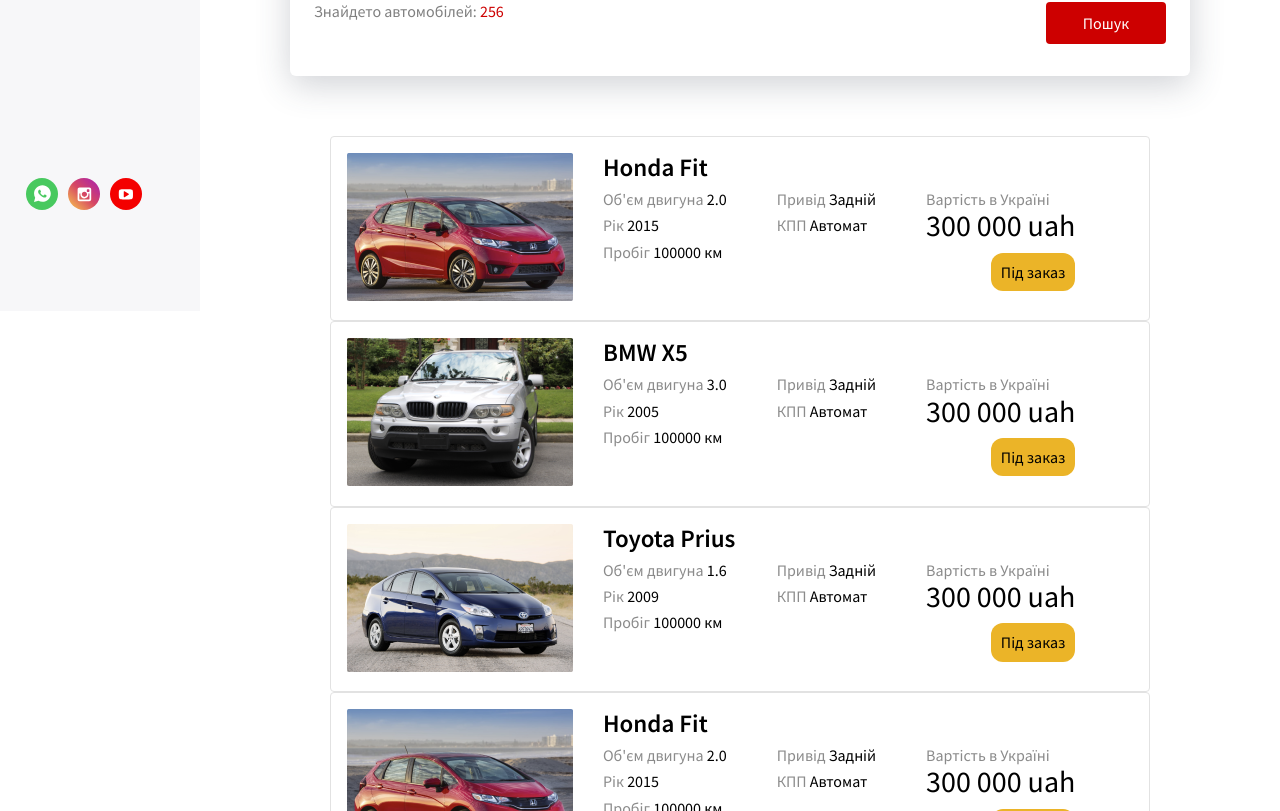
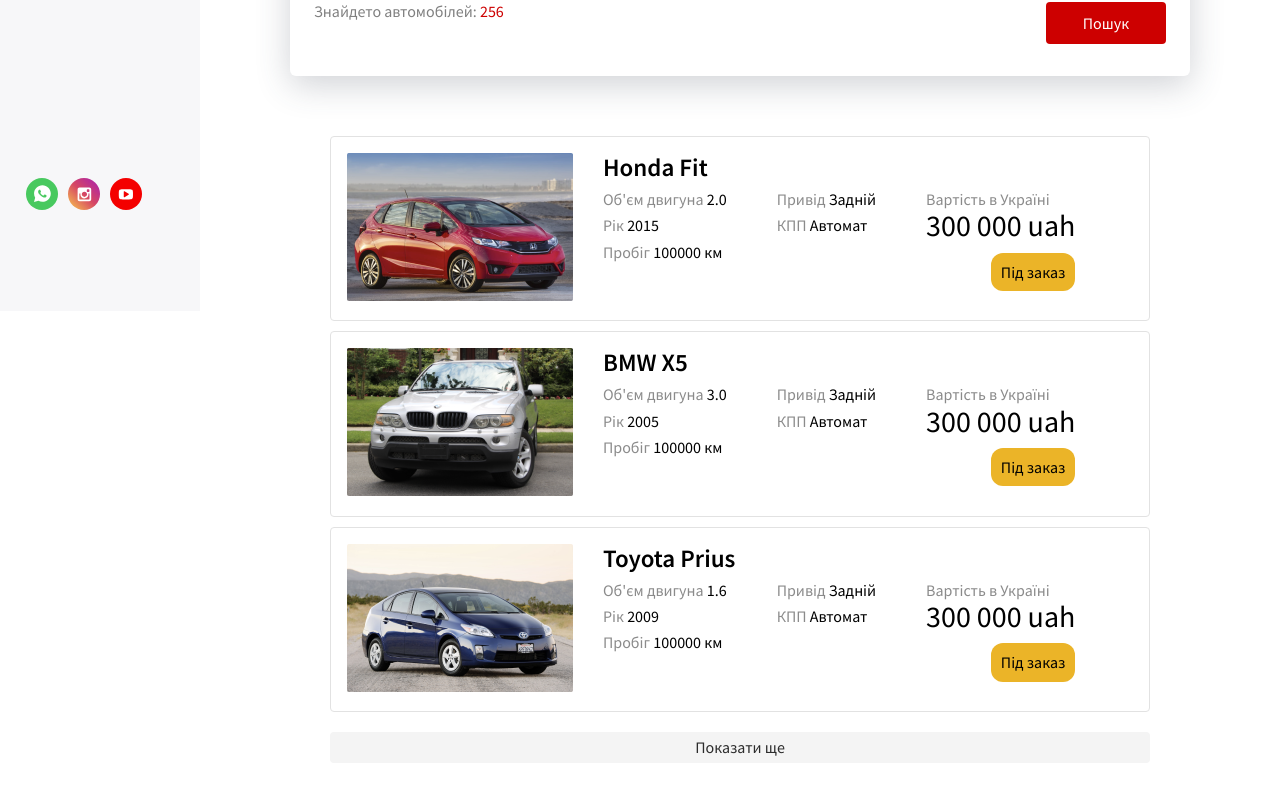
Before and after one commit to theromanovich/toscar, a Next.js app: page / in a window 1280 px wide. Shown: the part 489-1300 px from the top of the page. After the commit the page ends 1252 px from the top, so only its background shows below. Built offline with nearby package versions, Linux system fonts and the light colour scheme.

Commit message:
add main page cars pagination

```diff
--- a/src/components/PopularCars/PopularCars.js
+++ b/src/components/PopularCars/PopularCars.js
@@ -1,10 +1,17 @@
 import { carsData } from './carsData'
+import { useState, useRef } from 'react'
 
 const PopularCars = () => {
+  const [cars, setCars] = useState(carsData.slice(0, 3))
+  const loadBtn = useRef(null)
+  const loadCars = () => {
+    setCars(carsData)
+    loadBtn.current.style.display = 'none'
+  }
   return (
     <div className='popular-cars'>
       <div className='popular-cars__container'>
-        {carsData.map(car => {
+        {cars.map(car => {
           return (
             <div className='popular-cars__item'>
               <div className='car-photo'>
@@ -51,7 +58,9 @@
             </div>
           )
         })}
-        <button className='download-btn'>Показати ще</button>
+        <button ref={loadBtn} className='download-btn' onClick={loadCars}>
+          Показати ще
+        </button>
       </div>
     </div>
   )
--- a/src/style/block/popularCars.scss
+++ b/src/style/block/popularCars.scss
@@ -6,7 +6,7 @@
     max-width: 100%;
     margin: 0 auto;
     .download-btn {
-      margin-top: 20px;
+      margin-top: 10px;
       background: red;
       padding: 6px 16px;
       width: 100%;
@@ -17,6 +17,7 @@
     }
   }
   &__item {
+    margin-bottom: 10px;
     padding: 16px 32px 16px 16px;
     min-height: 180px;
     background: #ffffff;
```
